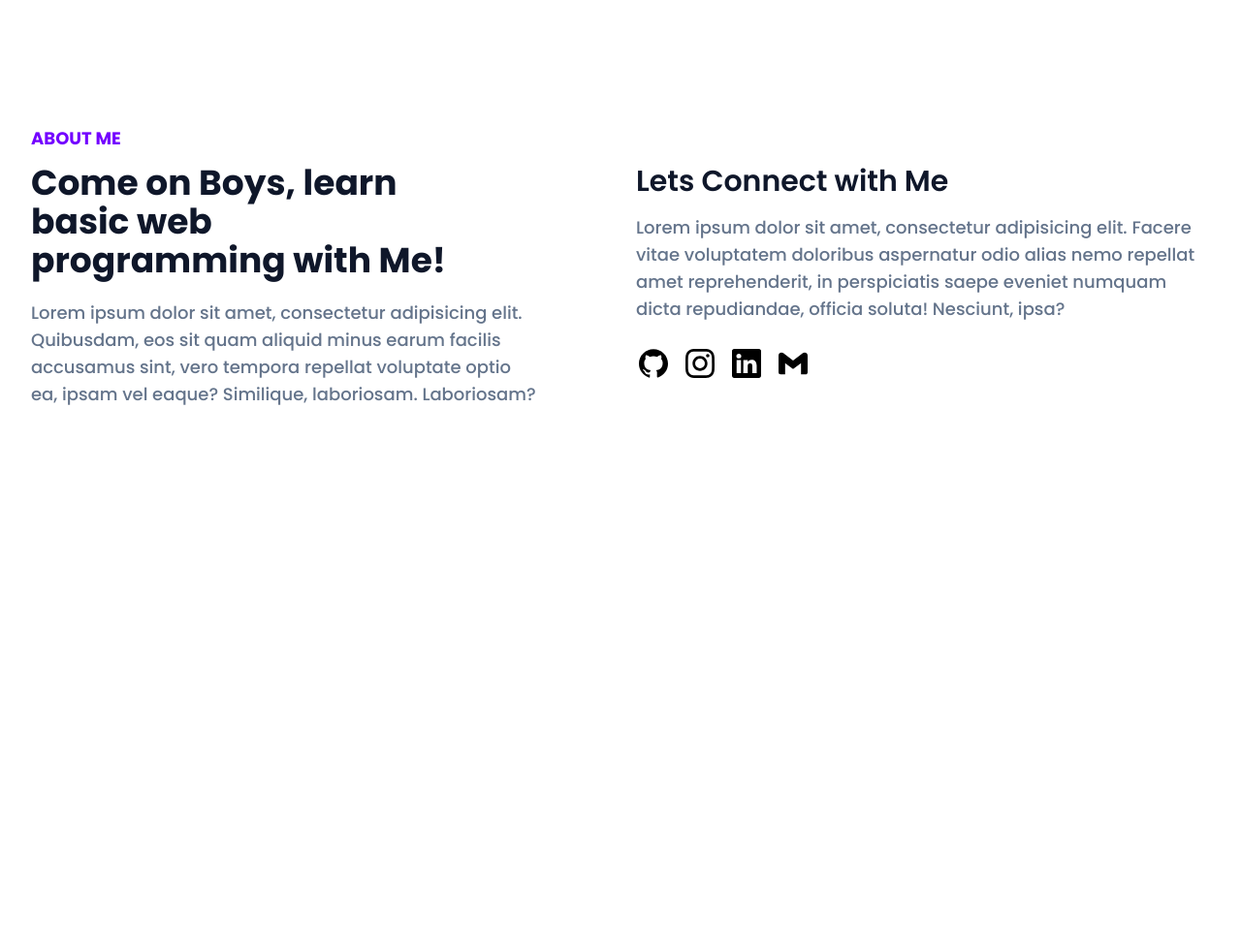
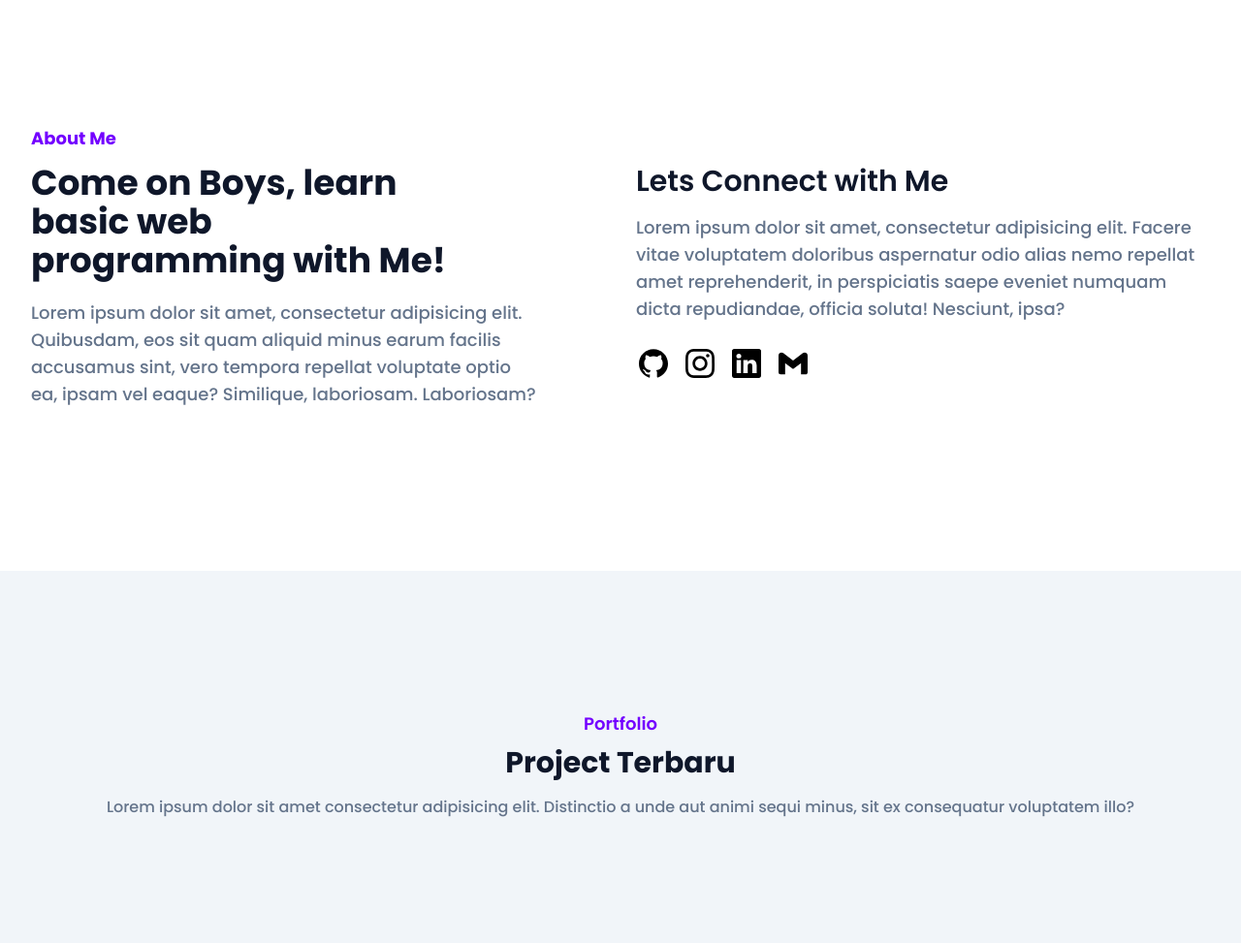
Before and after one commit to zethboy/testTailwind, a website: page index.html in a window 1280 px wide. Shown: the part 440-1413 px from the top of the page at 97% size. Before the commit the page ends 1029 px from the top, so only its background shows below. Drawn offline with Linux system fonts and the light colour scheme.

Commit message:
port start

```diff
--- a/index.html
+++ b/index.html
@@ -79,7 +79,7 @@
     <div class="container">
       <div class="flex flex-wrap">
         <div class="w-full px-4 mb-10 lg:w-1/2">
-          <h4 class="font-bold uppercase text-primary text-lg mb-3">About Me</h4>
+          <h4 class="font-bold text-primary text-lg mb-3">About Me</h4>
           <h2 class="font-bold text-tersier text-3xl mb-5 max-w-md lg:text-4xl">Come on Boys, learn basic web programming with Me!</h2>
           <p class="font-medium text-balance text-samar max-w-xl lg:text-lg">Lorem ipsum dolor sit amet, consectetur adipisicing elit. Quibusdam, eos sit quam aliquid minus earum facilis accusamus sint, vero tempora repellat voluptate optio ea, ipsam vel eaque? Similique, laboriosam. Laboriosam?</p>
 
@@ -102,6 +102,20 @@
     </div>
    </section>
   <!-- ABOUT SECTION END -->
+
+  <!-- Portfolio section start -->
+   <section id="portfolio" class="pt-36 pb-16 bg-slate-100">
+    <div class="container">
+      <div class="w-full px-4" >
+        <div class="max-w-full mx-auto text-center mb-16">
+          <h4 class="font-semibold text-lg text-primary mb-2">Portfolio</h4>
+          <h2 class="font-bold text-tersier text-3xl mb-4">Project Terbaru</h2>
+          <p class="font-medium text-md text-samar">Lorem ipsum dolor sit amet consectetur adipisicing elit. Distinctio a unde aut animi sequi minus, sit ex consequatur voluptatem illo?</p>
+        </div>
+      </div>
+    </div>
+   </section>
+  <!-- Portfolio section end -->
   <script src="dist/js/script.js"></script>
   </body>
 </html>
```
Also changed, not shown: dist/output.css.
